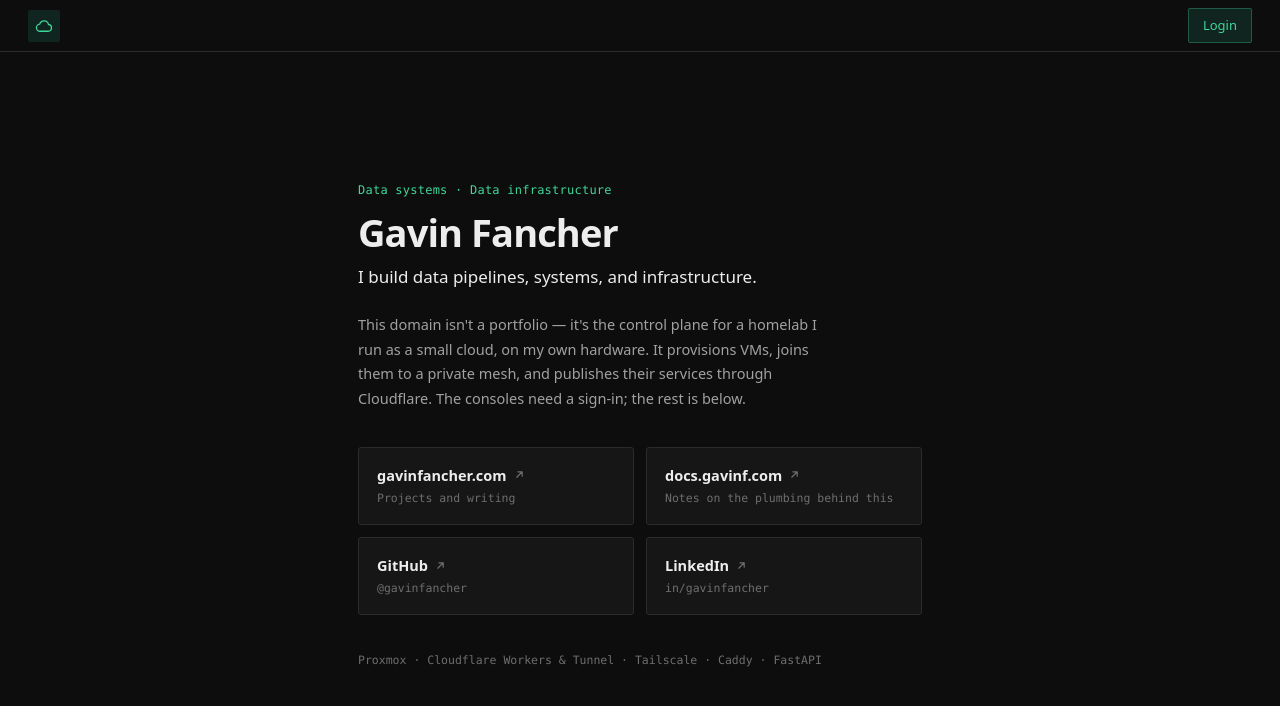
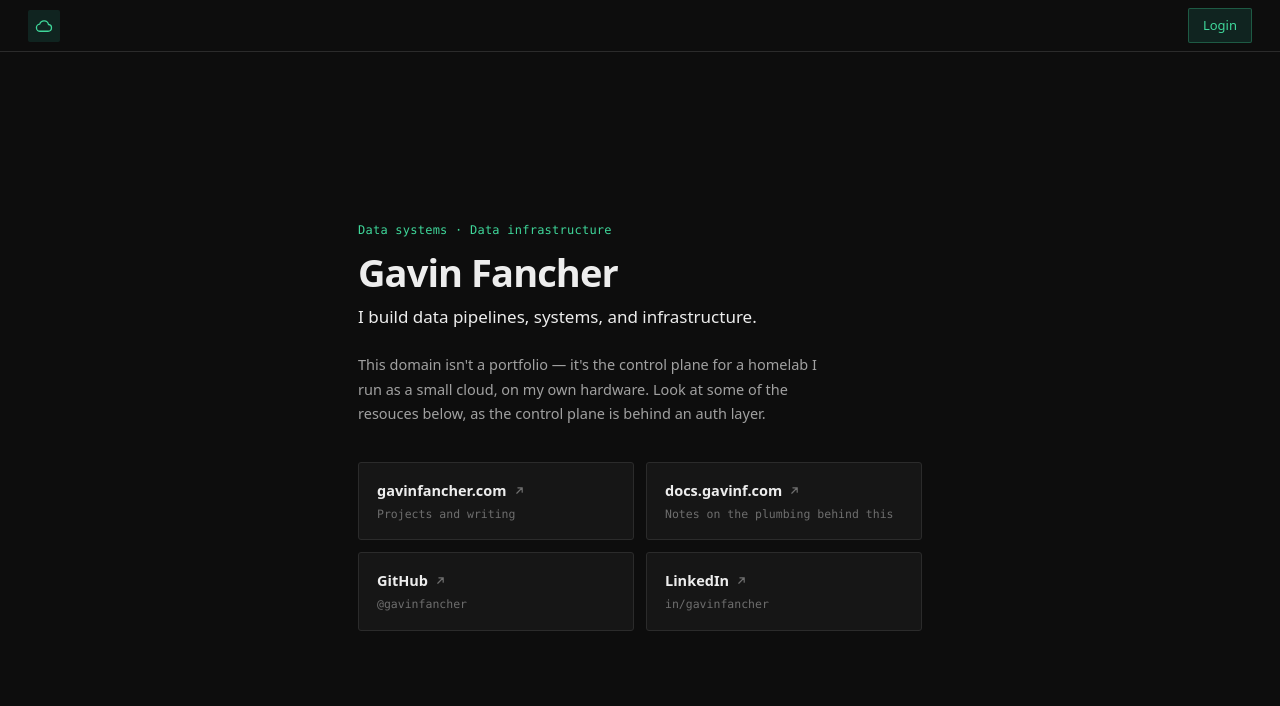
Before and after one commit to gavinfancher/gavinf-dash, an Astro site: page / in a window 1280 px wide. Built offline with nearby package versions, Linux system fonts and the light colour scheme; Astro itself is replaced by a stand-in of ours.

Commit message:
udpates to the working

```diff
--- a/src/pages/index.astro
+++ b/src/pages/index.astro
@@ -52,9 +52,8 @@ const DESTINATIONS = [
 
       <p class="land-body">
         This domain isn't a portfolio — it's the control plane for a homelab I run
-        as a small cloud, on my own hardware. It provisions VMs, joins them to a
-        private mesh, and publishes their services through Cloudflare. The consoles
-        need a sign-in; the rest is below.
+        as a small cloud, on my own hardware. Look at some of the resouces below, as
+        the control plane is behind an auth layer.
       </p>
 
       <nav class="land-dests" aria-label="Elsewhere">
@@ -72,10 +71,6 @@ const DESTINATIONS = [
           </a>
         ))}
       </nav>
-
-      <p class="land-colophon">
-        Proxmox · Cloudflare Workers &amp; Tunnel · Tailscale · Caddy · FastAPI
-      </p>
     </main>
   </div>
 </Base>
--- a/src/styles/app.css
+++ b/src/styles/app.css
@@ -199,14 +199,6 @@ body {
   color: var(--faint);
 }
 
-.land-colophon {
-  margin: 36px 0 0;
-  font-family: var(--mono);
-  font-size: 11.5px;
-  line-height: 1.7;
-  color: var(--faint);
-}
-
 @media (max-width: 560px) {
   .land-doc {
     justify-content: flex-start;
```
